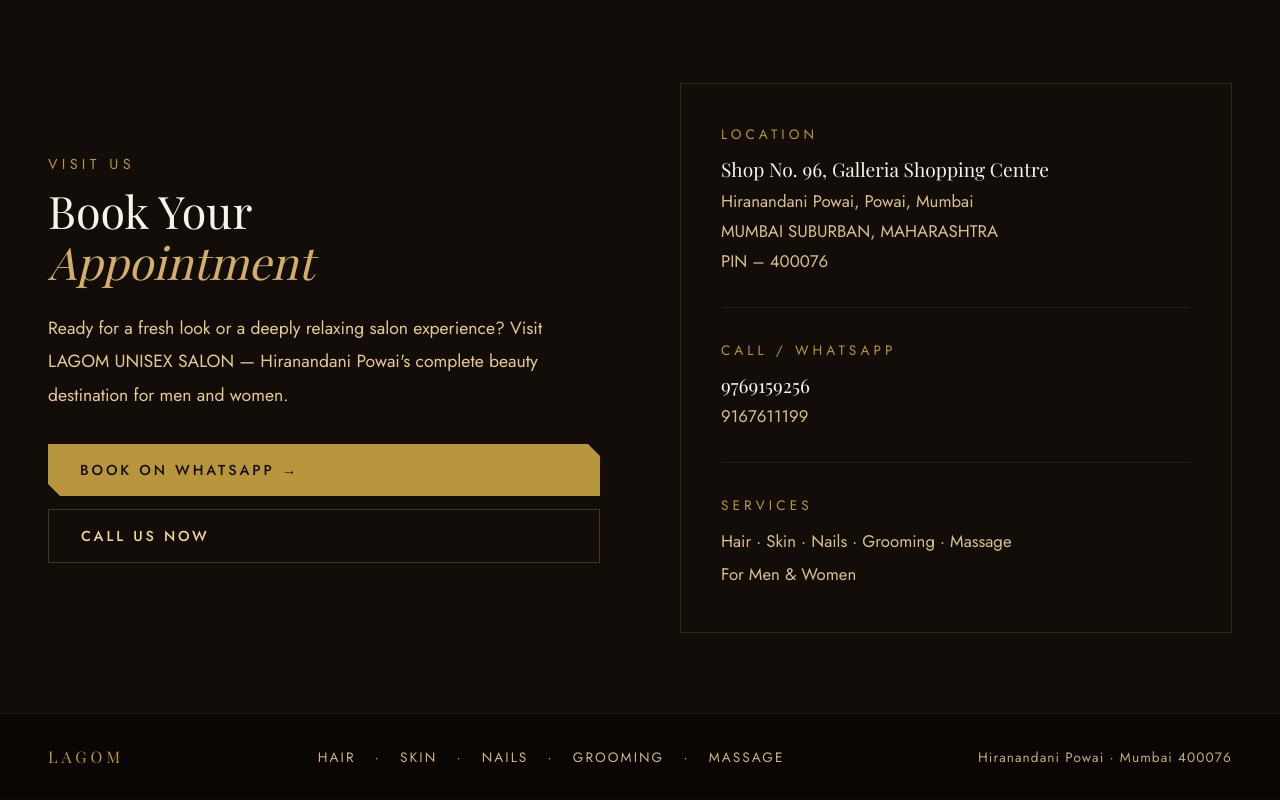
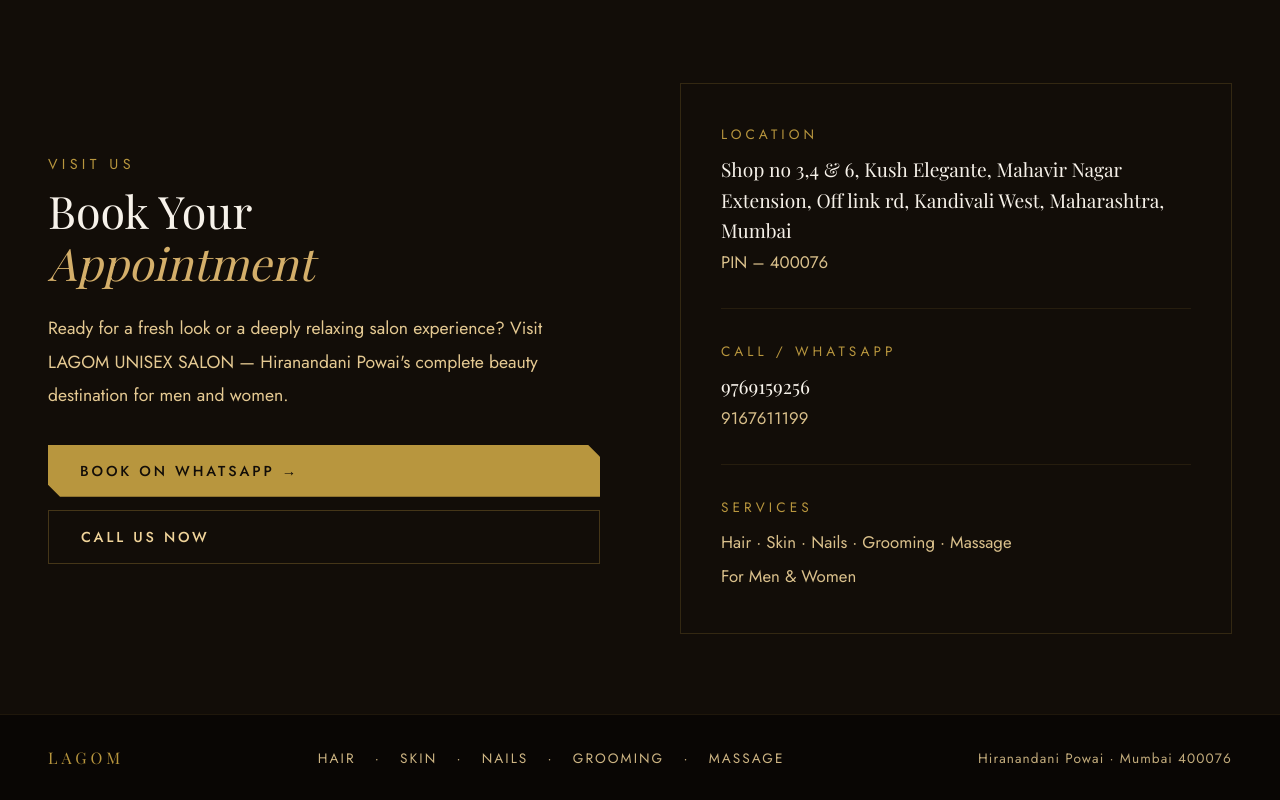
Before and after one commit to mrradarsh/lagomunisexsalon, a plain HTML site: page index.html in a window 1280 px wide. Shown: the part 4494-5294 px from the top of the page. Drawn offline with nearby package versions, Linux system fonts and the light colour scheme; a web font is replaced by a local one.

Commit message:
Update index.html

```diff
--- a/index.html
+++ b/index.html
@@ -2895,7 +2895,7 @@
     <div class="contact-right">
       <div class="info-block">
         <div class="info-label">Location</div>
-        <div class="info-val">Shop No. 96, Galleria Shopping Centre<span>Hiranandani Powai, Powai, Mumbai</span><span>MUMBAI SUBURBAN, MAHARASHTRA</span><span>PIN – 400076</span></div>
+        <div class="info-val">Shop no 3,4 & 6, Kush Elegante, Mahavir Nagar Extension, Off link rd, Kandivali West, Maharashtra, Mumbai<span>PIN – 400076</span></div>
       </div>
       <div class="info-block">
         <div class="info-label">Call / WhatsApp</div>
```
